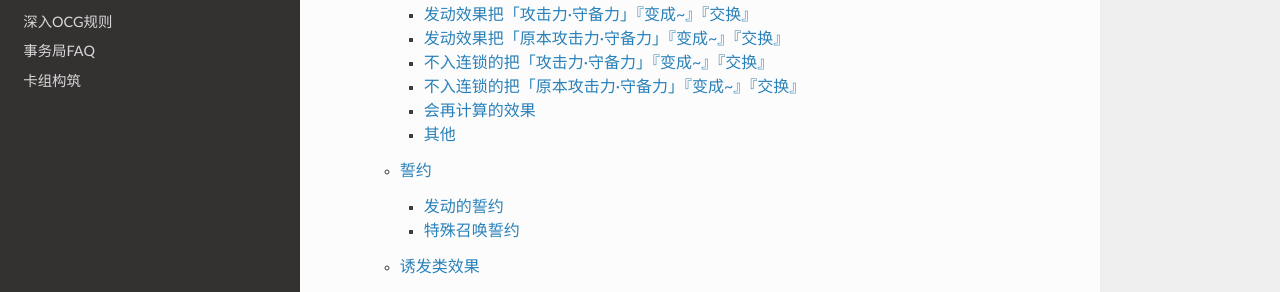
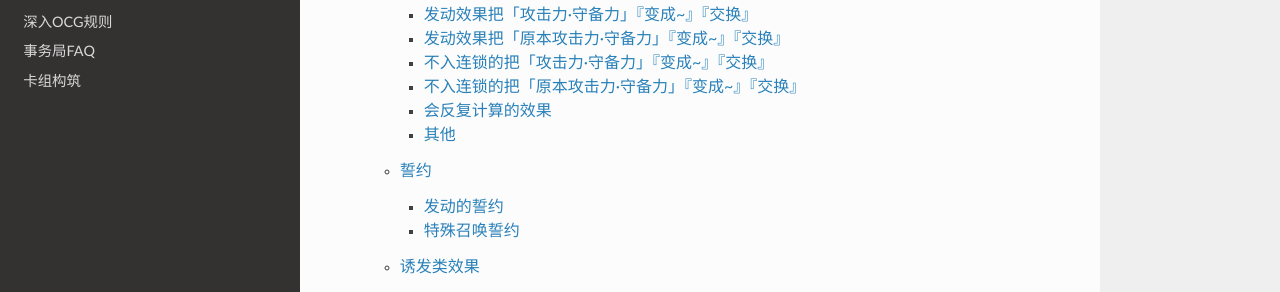
Before and after one commit to lucays/OCG-Rule-documentation, a Sphinx documentation site: the page built from source/index.rst, in a window 1280 px wide and 900 px high, scrolled down 3257 px. Shown: the part 157-449 px from the top of the window. Built offline with Sphinx 7.4.7 and the Read the Docs theme 2.0.0, drawn with Linux system fonts in a browser that asks for light colours; comment, search, counter and statistics services are not loaded.

Commit message:
修正索引

```diff
--- a/source/c02/战斗阶段流程.rst
+++ b/source/c02/战斗阶段流程.rst
@@ -307,7 +307,7 @@
 | 伤害计算时，攻击力变化效果的处理按以下的顺序进行：
 | 1.检查不入连锁影响攻击力·守备力的效果。
 | 例：「真帝王领域」「混沌的使者」等。\ **这类效果基本上只适用1次**\ 。
-| 但部分卡如「地球巨人 盖亚板块」「邪神 神之化身」等，必须在最后适用，具体计算方法见 :ref:`在最后适用影响攻守的效果` 。
+| 但部分卡如「地球巨人 盖亚板块」「邪神 神之化身」等，必须在最后适用，具体计算方法见 :ref:`会反复计算的效果` 。
 | 2.在伤害计算时发动的效果组成连锁发动并处理。
 | 3.再次检查是否有其他满足条件的不入连锁影响攻击力·守备力的效果。
 | 例：在进入伤害计算时不满足「摩天楼」的适用条件，发动了卡片效果后变得满足的场合，「摩天楼」的效果适用。
--- a/source/c02/攻守计算.rst
+++ b/source/c02/攻守计算.rst
@@ -154,7 +154,7 @@
 | 「混沌死灵师」「红莲魔兽」「原始太阳 赫利俄斯」「命运女郎」怪兽等效果持续影响自身的攻击力·守备力，「收缩」适用只是0/2=0，再计算「混沌死灵师」等效果，结果适用前后数值都一样。
 | 「守护神官 马哈德」和暗属性怪兽进行战斗的伤害步骤内，自身效果把攻击力加倍到5000，被「收缩」后攻击力是2500/2=1250。这个时点再计算，结果攻击力是1250*2=2500。\ `17/3/24 <https://www.db.yugioh-card.com/yugiohdb/faq_search.action?ope=5&fid=19234&keyword=&tag=-1>`__ 同样的还有「降龙之魔术师」\ `17/3/24 <https://www.db.yugioh-card.com/yugiohdb/faq_search.action?ope=5&fid=13056&keyword=&tag=-1>`__ 「蛇神 格」\ `17/3/24 <https://www.db.yugioh-card.com/yugiohdb/faq_search.action?ope=5&fid=19510>`__ 等。
 
-.. attention:: 「蛇神 格」等效果本身并不是 会再计算的效果_ 。被「蛇神 格」把攻击力变成1500的「青眼白龙」再被「真龙的默示录」的①效果变成750的场合，「蛇神 格」的效果不会再计算，不会回到3000/2=1500。
+.. attention:: 「蛇神 格」等效果本身并不是 会反复计算的效果_ 。被「蛇神 格」把攻击力变成1500的「青眼白龙」再被「真龙的默示录」的①效果变成750的场合，「蛇神 格」的效果不会再计算，不会回到3000/2=1500。
 
 -  | 如果是持续适用的，影响原本攻击力·守备力的效果，不会再度计算。
    | 例：「超级交通机人-隐形合体」攻击时，原本攻击力变成1800后，受到「收缩」效果的场合，结果攻击力是900。
@@ -228,9 +228,9 @@
    | 攻击力被「黑色花园」的效果减半的「青眼白龙」，适用「扰乱之乡」效果的场合，攻击力保持1500，守备力是1500/3000。
    | 攻击力被「黑色花园」变成一半后，发动魔法卡的场合，「自然甲虫」攻击力保持200，守备力交换，是400。
 
-.. _会再计算的效果:
+.. _会反复计算的效果:
 
-会再计算的效果
+会反复计算的效果
 =================
 
 | 记述『只在伤害计算时变成』等的永续效果，适用的怪兽攻击力·守备力又被其他效果影响的场合，这类效果会再次适用。
--- a/source/c02/诱发类效果.rst
+++ b/source/c02/诱发类效果.rst
@@ -116,6 +116,8 @@
 
 -  | 由于永续陷阱在卡的发动时可以选择是否进行效果的发动，即使必发效果也可以选择在这时不发动。也就是说这个场合是选发效果，如果记述是『时』，就可能 错过时点_ 结果不能发动。
    | 例：在连锁2发动「假面变化」把「假面英雄 暗爪」特殊召唤的连锁处理完毕时，发动盖放的「机壳的再星」，其②效果错过时点，不能同时发动。若把「机壳的再星」换成『场合』效果的「休息一回」，不会错过时点，可以同时发动②效果。
+
+.. _发动的场所:
 
 发动的场所
 ===========
```
